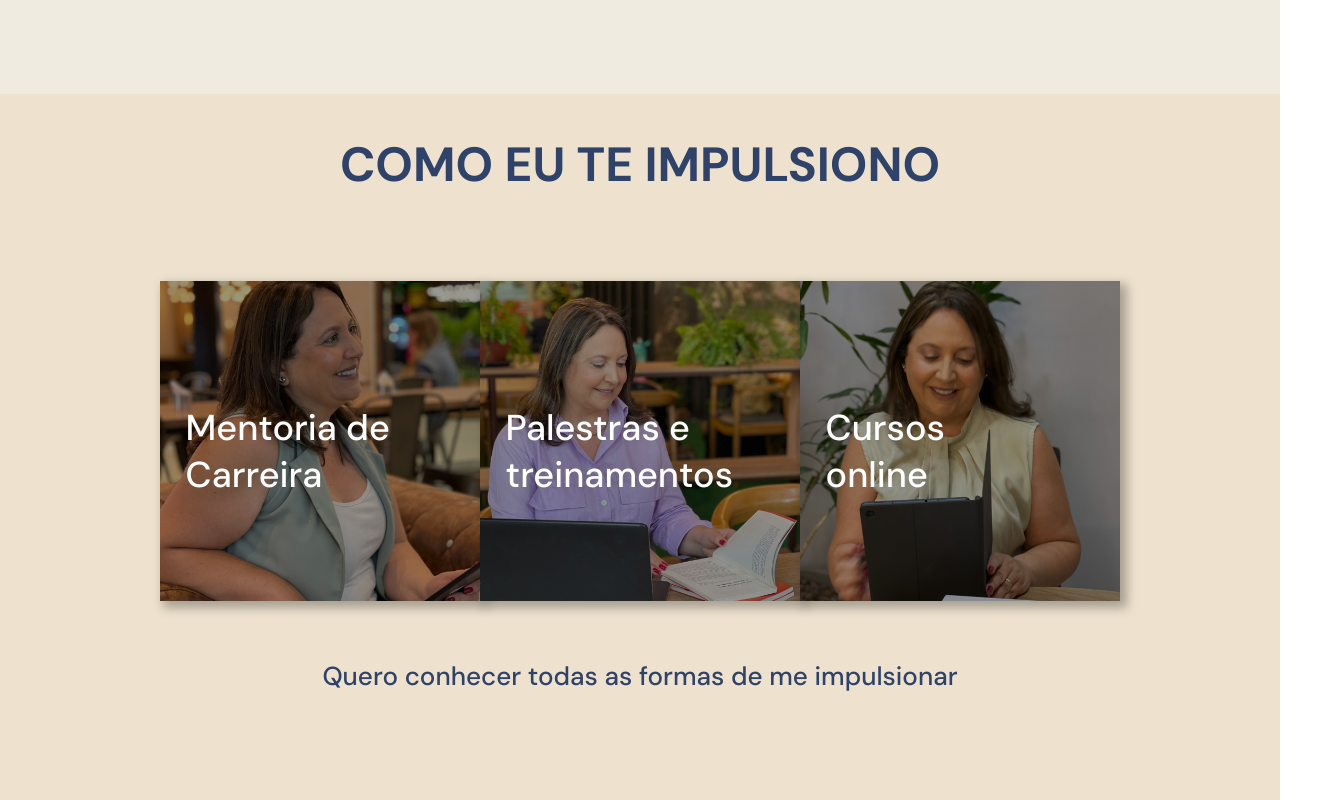
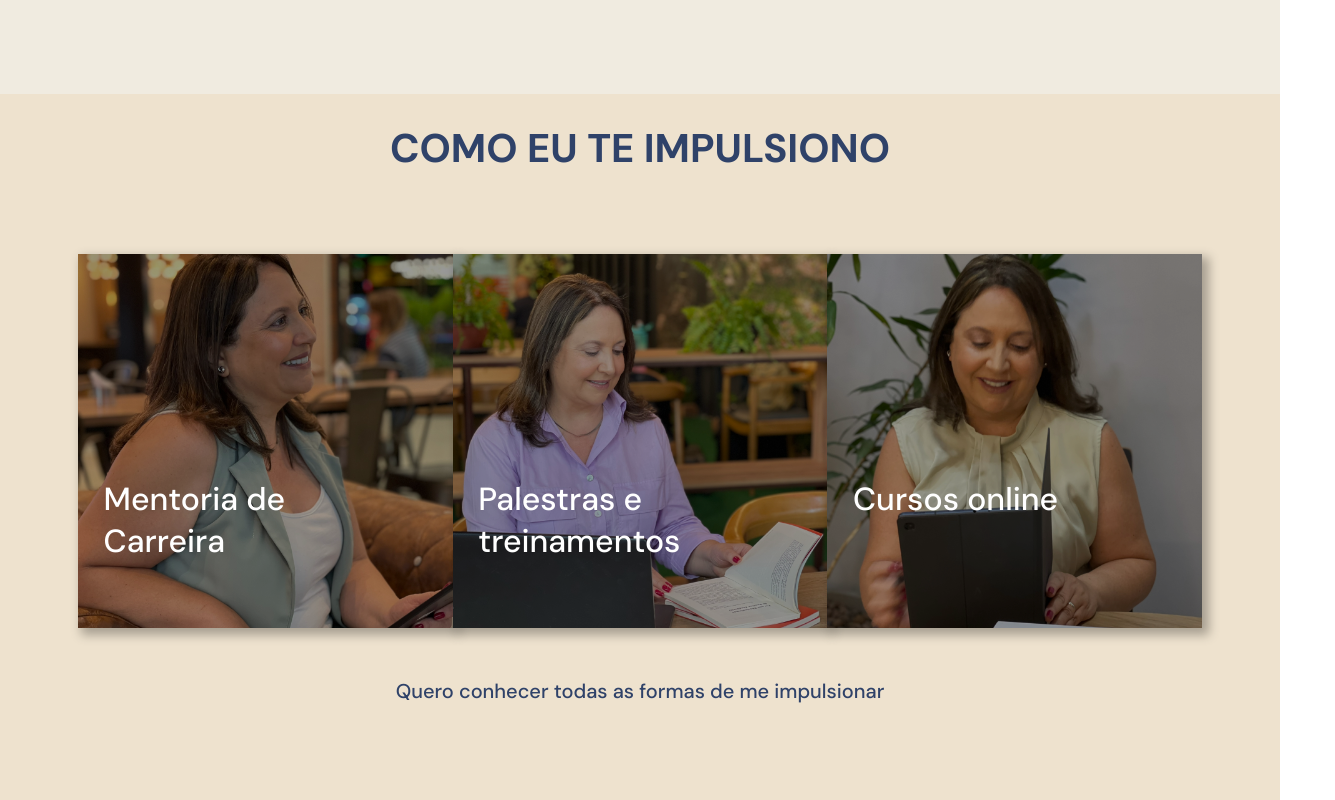
Before and after one commit to Kazu-Kadota/eliana-site, a React (Create React App) app: page / in a window 1280 px wide. Shown: the part 2920-3720 px from the top of the page, 1335 px wide, since content can reach past the window. Built offline with nearby package versions, Linux system fonts and the light colour scheme.

Commit message:
landing-page: wip

```diff
--- a/src/pages/landing/index.tsx
+++ b/src/pages/landing/index.tsx
@@ -24,9 +24,9 @@ export const Landing = () => {
       <BasicPages page_config={page_4}/>
       <PhotoColectionRender />
 
-      <FooterPage color={colors.base.background.color_1}>
+      {/* <FooterPage color={colors.base.background.color_1}>
         <Carousel />
-      </FooterPage>
+      </FooterPage> */}
 
     </Container>
   )
--- a/src/pages/landing/photo_colection/styles.ts
+++ b/src/pages/landing/photo_colection/styles.ts
@@ -2,8 +2,9 @@ import styled from 'styled-components'
 import config from 'src/styles/config'
 
 const colors = config.theme.colors
+const font_sizes = config.theme.font_sizes
+const screens = config.screens
 const variable = config.var
-const screens = config.screens
 
 export const Pages = styled.div`
   position: relative;
@@ -16,42 +17,66 @@ export const Pages = styled.div`
 `
 
 export const PhotoColection = styled.div`
-  width: 80rem;
-  height: 70vh;
   margin-bottom: 10rem;
   display: flex;
   flex-direction: column;
   justify-content: space-between;
   align-items: center;
+  padding: 0 5rem;
 
   & > h1 {
-    color: ${colors.base.blue.shade_1}
+    font-size: ${font_sizes.sp.xl};
+    color: ${colors.base.blue.shade_1};
+
+    @media (${screens.min_sizes.sp_lg}) {
+      font-size: ${font_sizes.sp.xxl}
+    }
+
+    @media (${screens.min_sizes.dt_sm}) {
+      font-size: ${font_sizes.dt.xl}
+    }
+
+    @media (${screens.min_sizes.dt_lg}) {
+      font-size: ${font_sizes.dt.xxl}
+    }
   }
 
   & > a {
-    font-size: 2.6rem;
+    font-size: ${font_sizes.sp.md};
     font-weight: 500;
-    color: ${colors.base.blue.shade_1}
+    color: ${colors.base.blue.shade_1};
+
+    @media (${screens.min_sizes.sp_lg}) {
+      font-size: ${font_sizes.sp.lg};
+    }
+
+    @media (${screens.min_sizes.dt_sm}) {
+      font-size: ${font_sizes.dt.xs};
+    }
+
+    @media (${screens.min_sizes.dt_lg}) {
+      font-size: ${font_sizes.dt.sm};
+    }
   }
 `
 
 export const PhotoWrapper = styled.div`
   padding: 8rem 0 5rem 0;
-  width: 75vw;
   display: flex;
   flex-direction: column;
   justify-content: center;
   align-items: center;
+  width: 100%;
+  max-width: 40rem;
 
-  @media (${screens.min_sizes.dt_sm}) {
+  @media (${screens.min_sizes.sp_lg}) {
     flex-direction: row;
+    max-width: 1124px;
   }
 `
 
 export const ContentBlock = styled.div`
-  width: 75vw;
-  height: auto;
-  top: 50vh;
+  flex: 1;
 
   &:hover {
     transform: scale(1.1);
@@ -60,8 +85,10 @@ export const ContentBlock = styled.div`
 `
 
 export const ImagesBlock = styled.img`
-  width: 25vw;
-  height: 25vw;
+  width: 100%;
+  height: 100%;
+  aspect-ratio: 1;
+  vertical-align: top;
   filter: brightness(60%);
   object-fit: cover;
   object-position: 50% 40%;
@@ -71,8 +98,24 @@ export const ImagesBlock = styled.img`
 export const TextBlock = styled.h2`
   position: absolute;
   padding-left: 2vw;
-  margin-top: -20rem;
+  margin-top: -10rem;
   color: ${colors.others.white};
   width: 17vw;
   padding-right: 7rem;
+  font-size: ${font_sizes.sp.lg};
+
+  @media (${screens.min_sizes.sp_lg}) {
+    margin-top: -12rem;
+    font-size: ${font_sizes.sp.xl}
+  }
+
+  @media (${screens.min_sizes.dt_sm}) {
+    margin-top: -15rem;
+    font-size: ${font_sizes.dt.md}
+  }
+
+  @media (${screens.min_sizes.dt_lg}) {
+    margin-top: -20rem;
+    font-size: ${font_sizes.dt.lg}
+  }
 `
```
